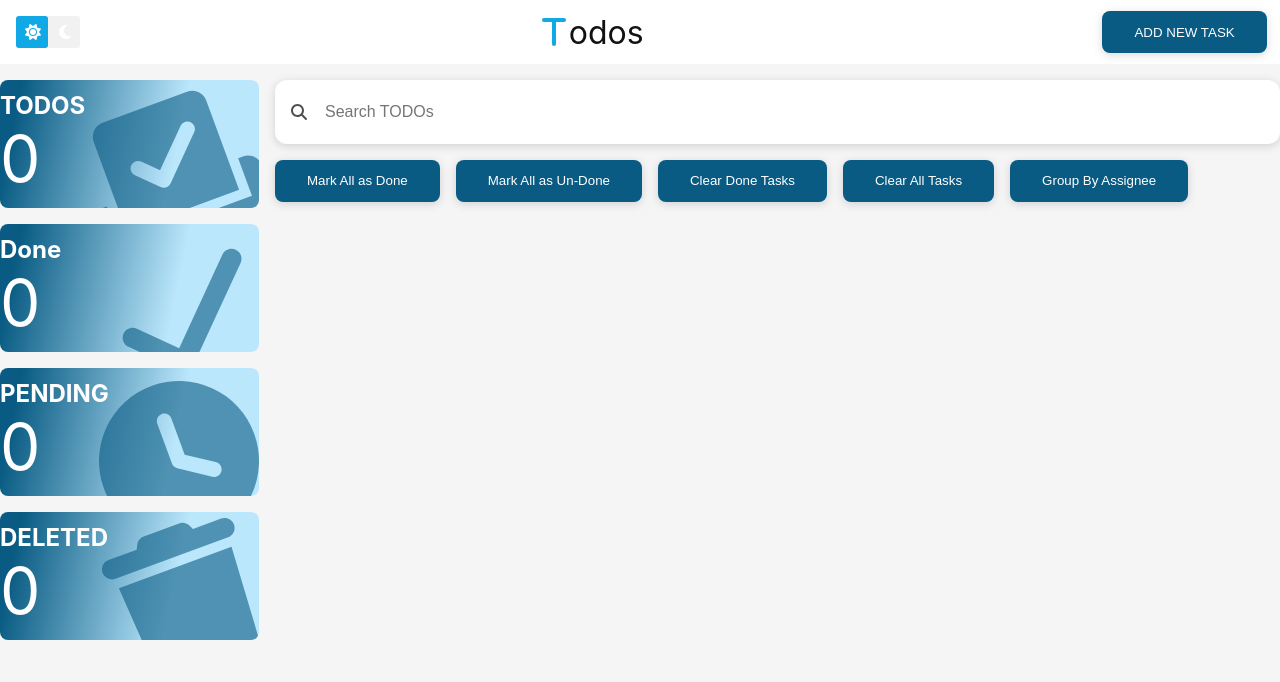
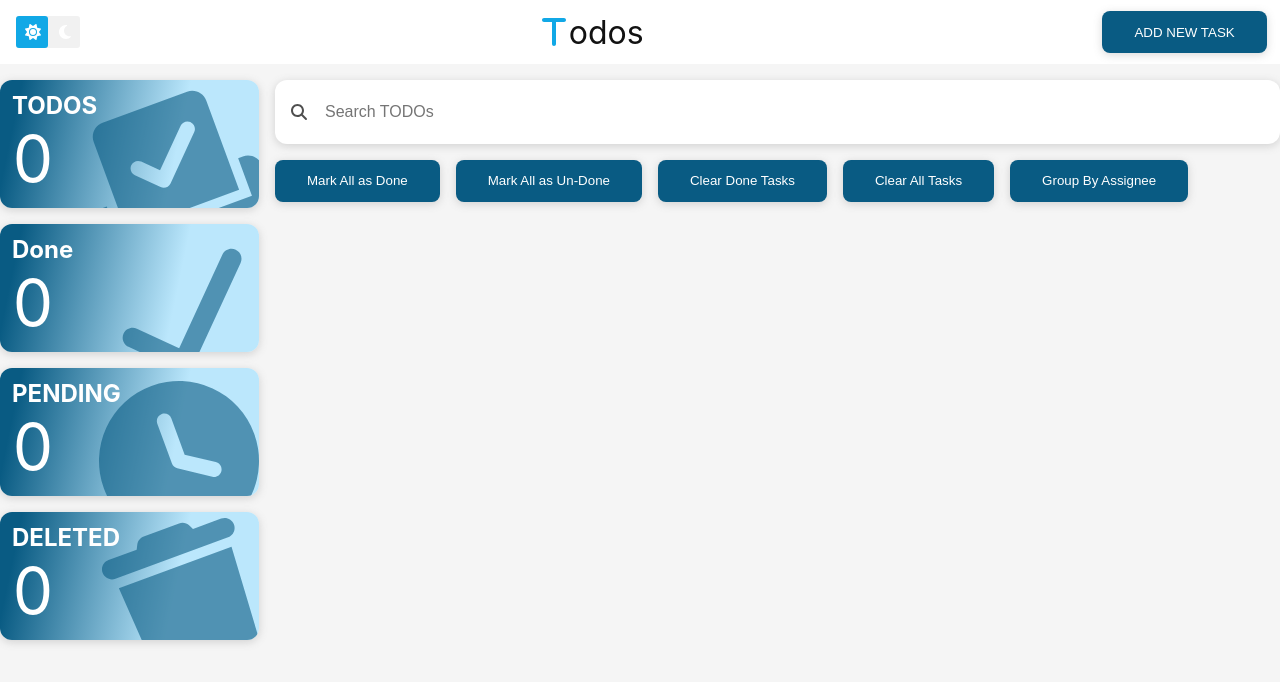
Before and after one commit to AhmadEleiwa/TodoListReact, a React (Create React App) app: page / in a window 1280 px wide. Shown: the top 682 px of the page. Built offline with nearby package versions, Linux system fonts and the light colour scheme.

Commit message:
Add box shadow to the Card

```diff
--- a/src/shared/TitledCard/index.js
+++ b/src/shared/TitledCard/index.js
@@ -6,7 +6,10 @@ import './style.css'
 const TitledCard = props =>{
     const theme = useContext(Theme)
 
-    return <div className="titled-card" style={{background:`linear-gradient(281.77deg, ${theme.pallete.light}  32.97%,  ${theme.pallete.dark} 92.16%)`}} >
+    return <div className="titled-card" style={{
+        background:`linear-gradient(281.77deg, ${theme.pallete.light}  32.97%,  ${theme.pallete.dark} 92.16%)`,
+        boxShadow: `0 2px 8px 0 ${theme.pallete.dropShadow}`
+        }} >
         <h2>{props.title}</h2>
         <p className="no">{props.value}</p>
         <FontAwesomeIcon className="icon" icon={props.icon} fontSize='10em' color={theme.pallete.dark} />
--- a/src/shared/TitledCard/style.css
+++ b/src/shared/TitledCard/style.css
@@ -1,7 +1,7 @@
 .titled-card {
     width: 258.99px;
     height: 128px;
-    border-radius: 8px;
+    border-radius: 12px;
     position: relative;
     overflow: hidden;
     display: flex;
@@ -9,14 +9,24 @@
     align-items: flex-start;
     justify-content: center;
     color: white;
+
 }
-.titled-card  > * {
+
+.titled-card>* {
     margin: 0em;
 }
-.titled-card p{
+
+.titled-card p {
+    margin-left: 0.2em;
     font-size: 4em;
 }
-.titled-card .icon{
+
+.titled-card h2 {
+    margin-left: 0.5em;
+
+}
+
+.titled-card .icon {
     transform: rotate(-20.19deg);
     position: absolute;
     top: 10%;
@@ -26,12 +36,13 @@
 
 
 @media screen and (max-width:390px) {
-    .titled-card{
+    .titled-card {
         width: auto;
         height: 82px;
         font-size: 0.8em;
     }
-    .titled-card .icon{
+
+    .titled-card .icon {
         font-size: 6em;
     }
 }
```
